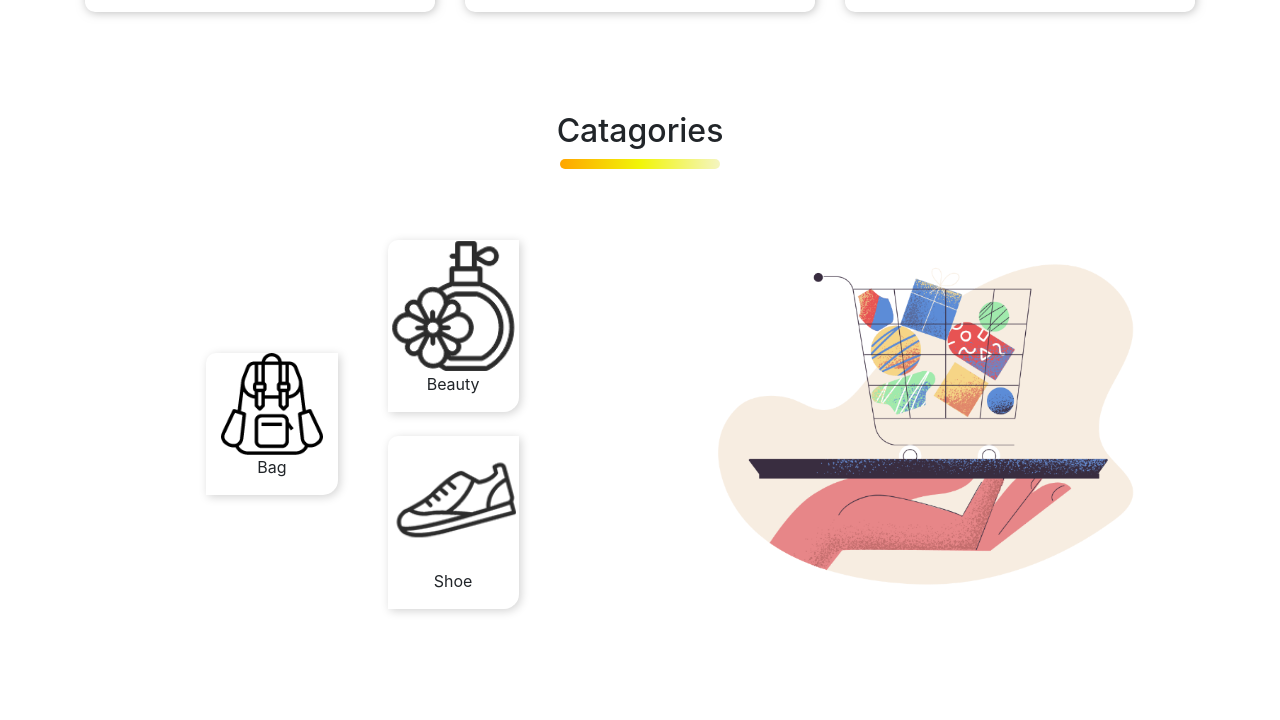
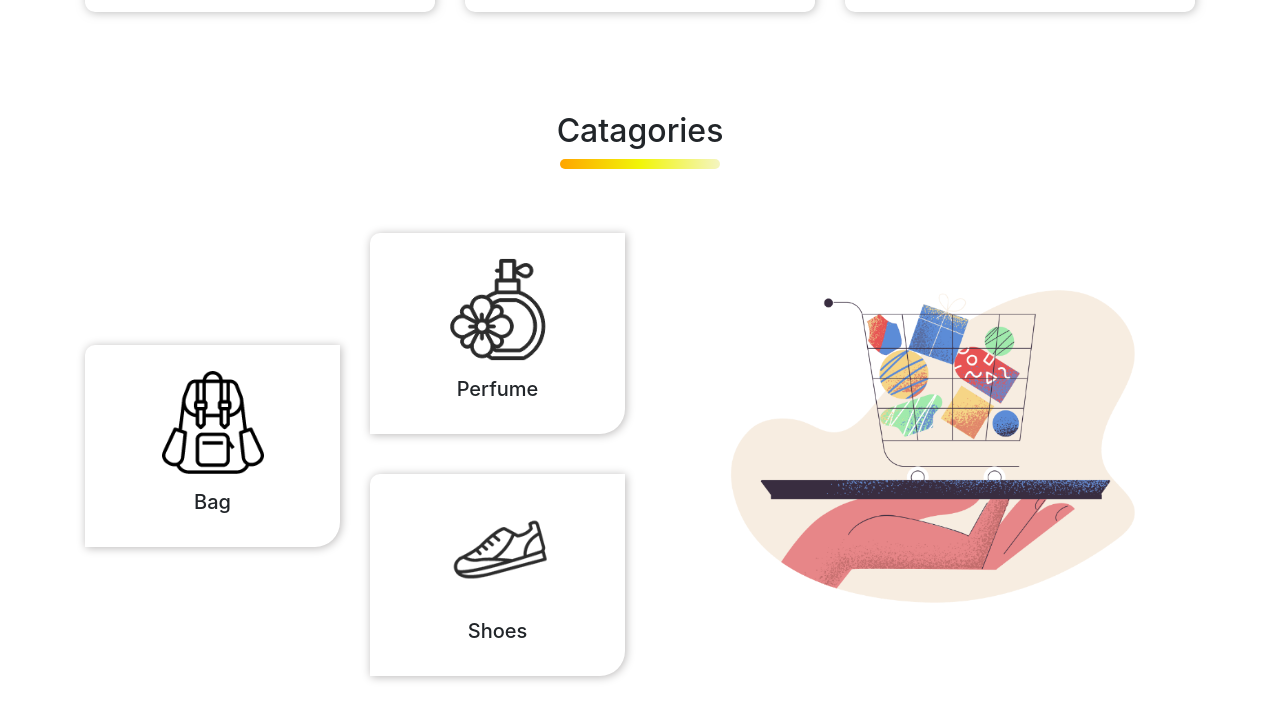
Before and after one commit to fahadmahmud04/hot-gadgets, a plain HTML site: page index.html in a window 1280 px wide. Shown: the part 2283-3003 px from the top of the page. Drawn offline with nearby package versions, Linux system fonts and the light colour scheme.

Commit message:
added catagories sction with full rfeponsive

```diff
--- a/css/style.css
+++ b/css/style.css
@@ -131,20 +131,27 @@ body {
     padding: 0 8%;
 }
 
-.col-md-12 img {
+/* .col-md-12 img {
     width: 100%;
-}
+} */
 
 .cat {
     box-shadow: 2px 2px 10px lightgray;
-    border-top-left-radius: 10px;
-    border-bottom-right-radius: 15px;
+    border-top-left-radius: 15px;
+    border-bottom-right-radius: 25px;
 }
 
-.first-catagory {
-    gap: 50px;
+/* .gap {
+    gap: 30px;
+} */
+.bag-cat,
+.shoe-cat,
+.perfume-cat {
+    box-shadow: 1px 1px 10px #b9b7b7;
+    border-top-left-radius: 10px;
+    border-bottom-right-radius: 25px;
+    padding: 10%;
 }
-
 
 
 
@@ -161,14 +168,12 @@ body {
 /* Media Queries Here */
 @media (min-width:576px) and (max-width:767px) {
 
-    .container {
+    .container-card {
         max-width: 700px !important;
     }
-}
 
-@media (min-width:px) and (max-width:767px) {
-
-    .container {
-        max-width: 700px !important;
+    .flex-column {
+        flex-direction: initial !important;
+        gap: 10px;
     }
 }
--- a/index.html
+++ b/index.html
@@ -140,7 +140,7 @@
             </a>
         </div>
     </div>
-    <div class="container" id="mobiles">
+    <div class="container container-card id=" mobiles">
         <div class="d-flex justify-content-between align-items-center">
             <h2 class="mobiles-txt"> Mobiles </h2>
             <a href="#" class="see">
@@ -202,7 +202,7 @@
         </div>
 
     </div>
-    <div class="container" id="laptops">
+    <div class="container container-card" id="laptops">
         <div class="d-flex justify-content-between align-items-center">
             <h2 class="mobiles-txt"> Laptops </h2>
             <a href="#" class="see">
@@ -269,36 +269,45 @@
             <h2 id="catagories"> Catagories </h2>
             <div class="catagories-border">
             </div>
-            <br><br>
-            <div class="col-md-12">
-                <div class="row">
-                    <div class="first-catagory col-md-6 d-flex justify-content-center align-items-center">
-                        <div class="col-md-3 cat">
-                            <img src="images/Categories/bag.png" alt="" class="">
-                            <p class=""> Bag </p>
-                        </div>
-                        <div class="col-md-3">
-                            <div class="cat row justify-content-center">
-                                <img src="images/Categories/perfume.png" alt="">
-                                <p class=""> Beauty </p>
-                            </div>
-                            <br>
-                            <div class="cat row justify-content-center">
-                                <img src="images/Categories/shoe.png" alt="" class="">
-                                <p class=""> Shoe </p>
-                            </div>
-                        </div>
-
-                    </div>
-                    <div class="col-md-6">
-                        <div class="row align-items-center justify-content-center">
-                            <img src="images/Categories/pale-order.png" alt="" class="">
-                        </div>
+        </div>
+        <br><br>
+        <div class="row">
+            <div class="col-md-3 d-flex flex-column justify-content-center">
+                <div class="bag-cat d-flex align-items-center justify-content-center flex-column">
+                    <img src="images/Categories/bag.png" alt="" class="w-50">
+                    <div class="">
+                        <h5 class="text-center pt-3"> Bag </h5>
                     </div>
                 </div>
             </div>
+
+
+            <div class="col-md-3 d-flex flex-column justify-content-center">
+                <div class="perfume-cat d-flex align-items-center justify-content-center flex-column mt-3">
+                    <img src="images/Categories/perfume.png" alt="" class="w-50">
+                    <div class="">
+                        <h5 class="text-center pt-3"> Perfume </h5>
+                    </div>
+                </div>
+                <br>
+                <div class="shoe-cat d-flex align-items-center justify-content-center flex-column mt-3">
+                    <img src="images/Categories/shoe.png" alt="" class="w-50">
+                    <div class="">
+                        <h5 class="text-center pt-3"> Shoes </h5>
+                    </div>
+                </div>
+            </div>
+            <br>
+            <div class="col-md-6 d-flex justify-content-center align-items-center">
+                <img src="images/Categories/pale-order.png" alt="" class="img img-fluid">
+            </div>
         </div>
+
     </div>
+
+
+
+
 
 
 
```
